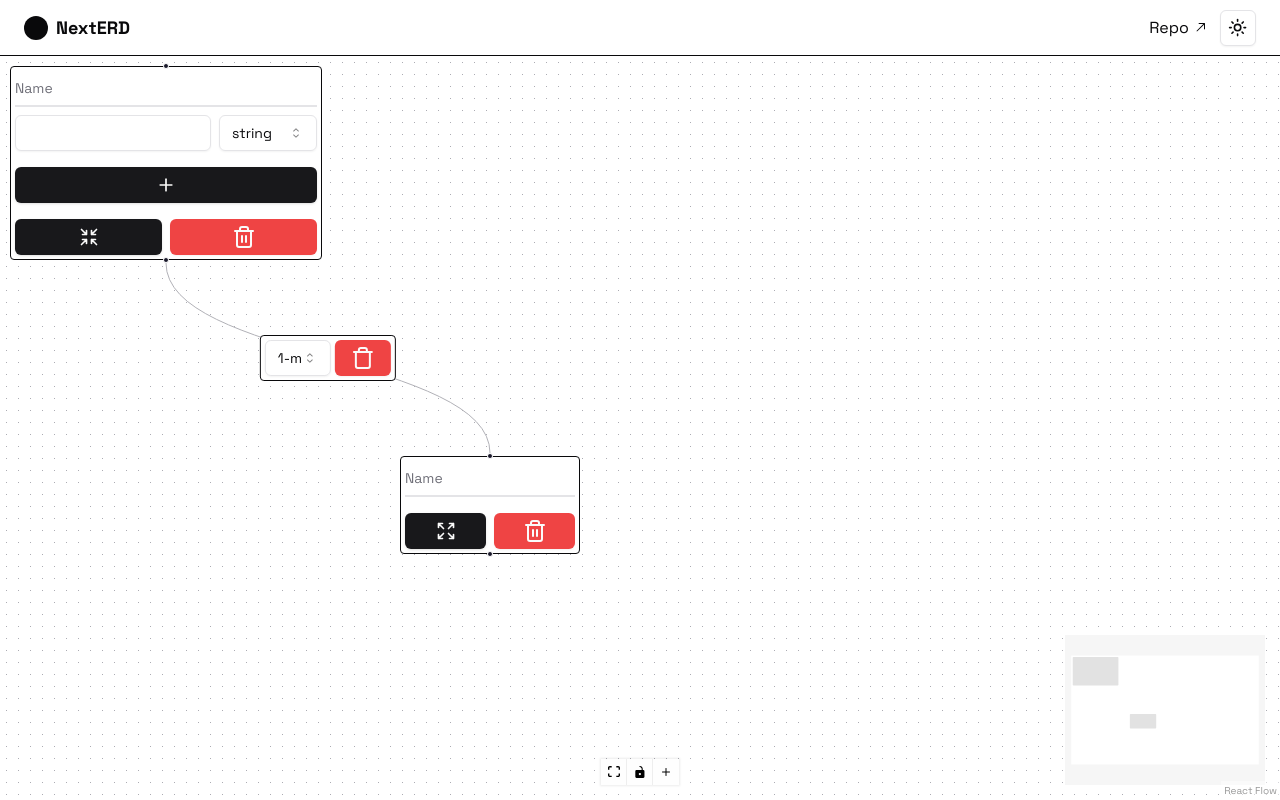
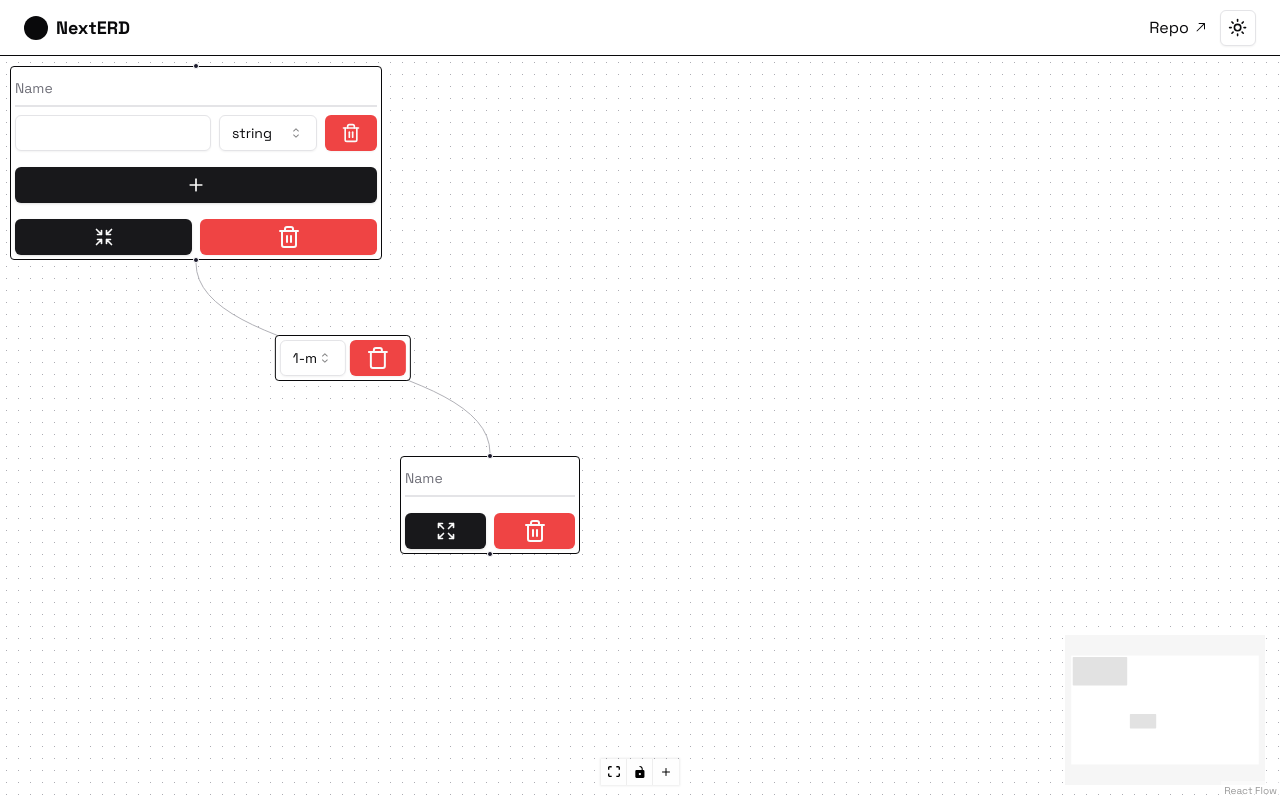
Before and after one commit to vaxad/NextERD, a Next.js app: page / in a window 1280 px wide. Built offline with nearby package versions, Linux system fonts and the light colour scheme.

Commit message:
fix: controls

```diff
--- a/src/components/erd/entity-node.tsx
+++ b/src/components/erd/entity-node.tsx
@@ -95,16 +95,33 @@
         });
     }
 
-
+    const onRemoveAttribute = (index: number) => {
+        setNodes((nodes: Node[]) => {
+            const nodeIndex = nodes.findIndex((node) => node.id === id);
+            if (nodeIndex === -1) return nodes;
+            const node = nodes[nodeIndex];
+            return [
+                ...nodes.slice(0, nodeIndex),
+                {
+                    ...node,
+                    data: {
+                        ...node.data,
+                        attributes: ((node as EntityNodeProps).data.attributes || []).filter((_, i) => i !== index)
+                    }
+                },
+                ...nodes.slice(nodeIndex + 1),
+            ];
+        });
+    }
 
     return (
         <>
             <Handle type="target" position={Position.Top} />
             <div className='border border-foreground rounded p-1 bg-background'>
                 <Input placeholder='Name' name="name" variant='underlined' onChange={onChange} />
-                {data.open && <div className='grid grid-cols-[2fr_1fr] gap-2 mt-2'>
+                {data.open && <div className='mt-2 flex flex-col gap-2'>
                     {data.attributes.map((attr, index) => (
-                        <>
+                        <div key={index} className='grid grid-cols-[2fr_1fr_0.25fr] gap-2'>
                             <Input name="name" value={attr.name} onChange={(e) => onAttributeChange(index, e.target.name, e.target.value)} />
                             <Select value={String(attr.type)} defaultValue={attributeTypes[0]} onValueChange={(v) => onAttributeChange(index, 'type', v)}  >
                                 <SelectTrigger>
@@ -114,7 +131,10 @@
                                     {attributeTypes.map((attrType, idx) => (<SelectItem key={`attribute-type-select-${idx}`} value={String(attrType)}>{String(attrType)}</SelectItem>))}
                                 </SelectContent>
                             </Select>
-                        </>
+                            <Button variant="destructive" onClick={() => onRemoveAttribute(index)}>
+                                <Trash2Icon size={20} />
+                            </Button>
+                        </div>
                     ))}
                     <Button onClick={onAddAttribute} className='w-full col-span-2 mt-2'><PlusIcon size={20} /></Button>
                 </div>
```
